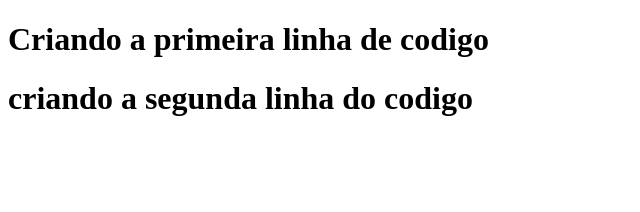
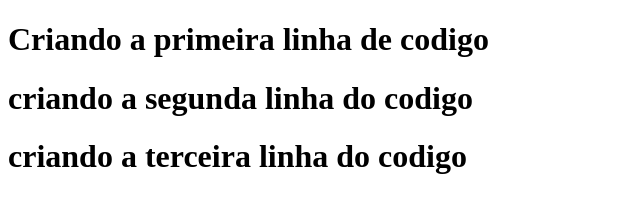
Before and after one commit to giiovanad/ProjetoGitA, a plain HTML site: page index.html in a window 1280 px wide. Shown: the whole page, without its empty margins (0-640 px from the left). Drawn offline with Linux system fonts and the light colour scheme.

Commit message:
criando a terceira linha de codigo

```diff
--- a/index.html
+++ b/index.html
@@ -8,5 +8,6 @@
 <body>
         <h1>Criando a primeira linha de codigo</h1>
         <h1>criando a segunda linha do codigo</h1>
+        <h1>criando a terceira linha do codigo</h1>
 </body>
 </html>
```
Also changed, not shown: 1 other file.
